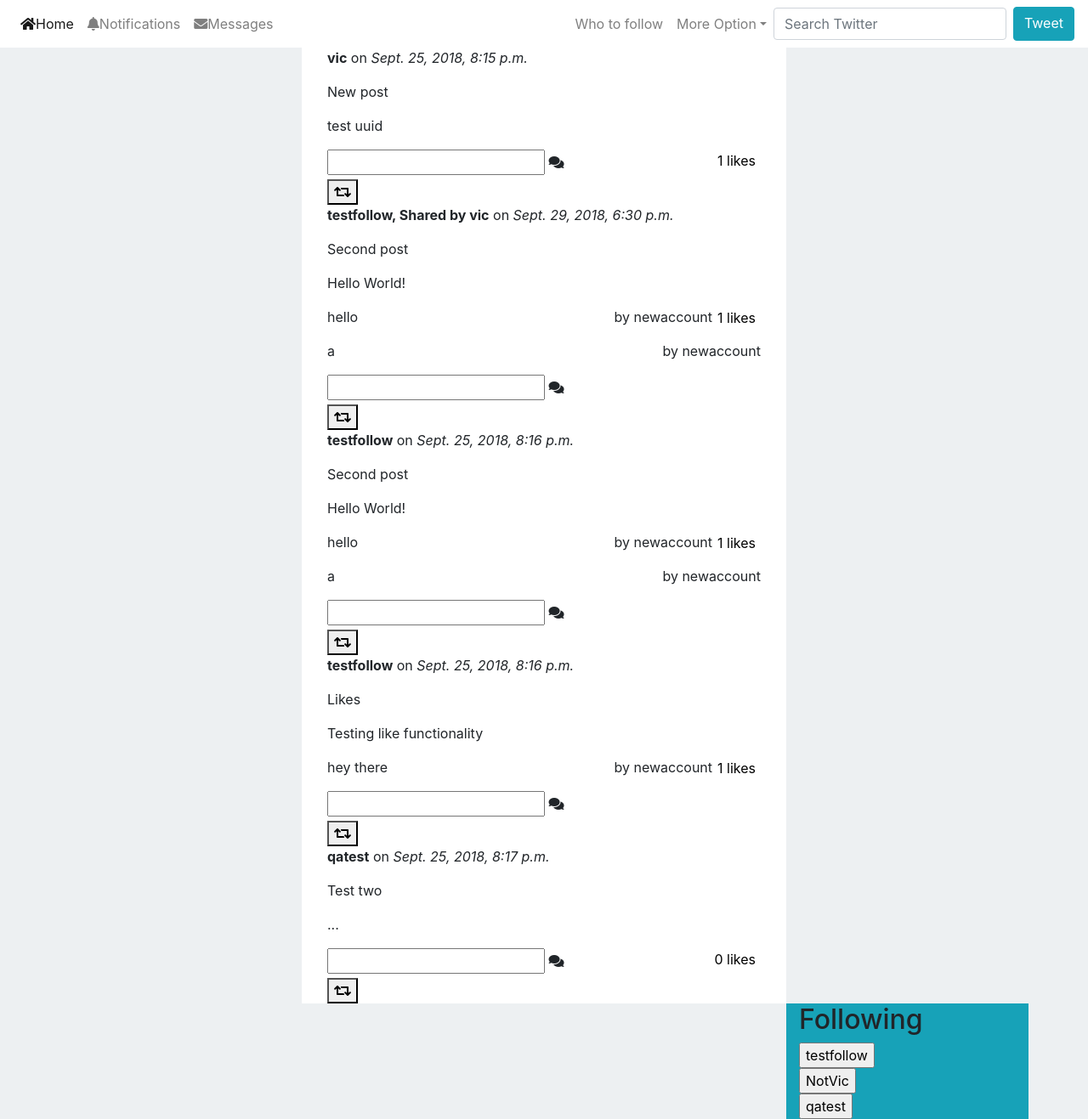
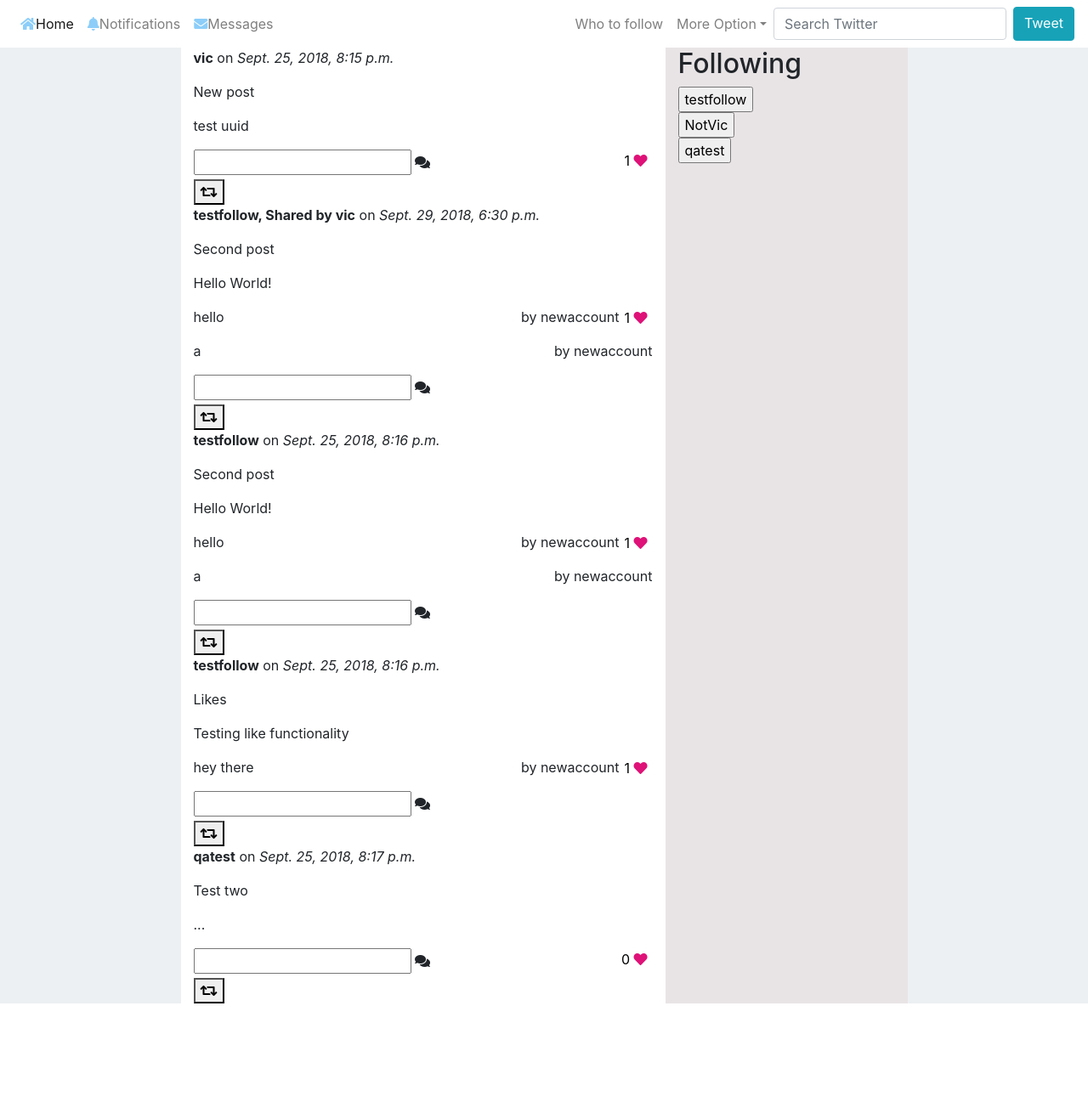
Before and after one commit to DataLabPSU/Social-Network-Analysis, a Django app: page / in a window 1280 px wide. Shown: the whole page at 85% size. After the commit the page ends 1181 px from the top, so only its background shows below. Run offline with Django 3.2, Linux system fonts and the light colour scheme; a user stored in the database is signed in; data comes from the database, SQL or seed files in the repository; some libraries are stand-ins or nearby versions.

Commit message:
Added more icons and aligned the homepage and followers page

```diff
--- a/twitterclone/templates/twitterclone/home.html
+++ b/twitterclone/templates/twitterclone/home.html
@@ -6,13 +6,13 @@
 	<div class="navbar-collapse collapse justify-content-between">
     	<ul class="navbar-nav mr-auto">
     			<li class="nav-item active">
-    				<a class="nav-link" href="#"><i class="fas fa-home"></i>Home</a>
+    				<a class="nav-link" href="#"><i class="fas fa-home" style="color:#8CCEF9;"></i>Home</a>
     			</li>
     			<li>
-    				<a class="nav-link" href="#"><i class="fas fa-bell"></i>Notifications</a>
+    				<a class="nav-link" href="#"><i class="fas fa-bell" style="color:#8CCEF9;"></i>Notifications</a>
     			</li>
     			<li>
-    				<a class="nav-link" href="#"><i class="fas fa-envelope"></i>Messages</a>
+    				<a class="nav-link" href="#"><i class="fas fa-envelope" style="color:#8CCEF9;"></i>Messages</a>
     			</li>
     	</ul>
     	<ul class="navbar-nav">
@@ -40,8 +40,7 @@
 <!-- Body of Home Page -->
 <div class='container'>
 	<div class="row justify-content-md-center">
- 		<div class="col-6 col-sm-6" style='background-color:#fff;'>
-			<div class='container'>
+ 		<div class="col-md-6" style='background-color:#fff;'>
 			{% for eachpost in posts %}
 
 			<p><strong>{{eachpost.author}}</strong> on <em>{{eachpost.created_date}}</em></p>
@@ -50,7 +49,7 @@
 
 			<form action='' method='post'>
 			{%csrf_token%}
-			<button type='submit' name ='unique' value={{eachpost.id}}  style='float:right;margin:0;background:none;border:none;'>{{eachpost.likes}} likes
+			<button type='submit' name ='unique' value={{eachpost.id}}  style='float:right;margin:0;background:none;border:none;'>{{eachpost.likes}} <i class="fas fa-heart" style="color:#DE1278;"></i>
 			</button>
 
 			</form>
@@ -72,14 +71,11 @@
 				<button type='submit' name='share' value={{eachpost.id}}><i class="fas fa-retweet"></i></button>
 			</form>
 			{% endfor %}
-			</div>
+
 		</div>
 
 
-    <div class="w-100 d-none d-md-block"></div>
-
-
-		<div class="col- col-sm-3 ml-auto bg-info">
+		<div class="col-md-3" style='background-color:#E8E4E6;'>
 			<h2> Following </h2>
 			{% for follower in FOLLOWING%}
 			<form action='' method='post'>
@@ -88,7 +84,7 @@
 			</form>
 			{% endfor%}
 			{%endblock%}
+
 		</div>
 	</div>
 </div>
-</div>
```
Lines whose indentation alone changed are shown as unchanged.
